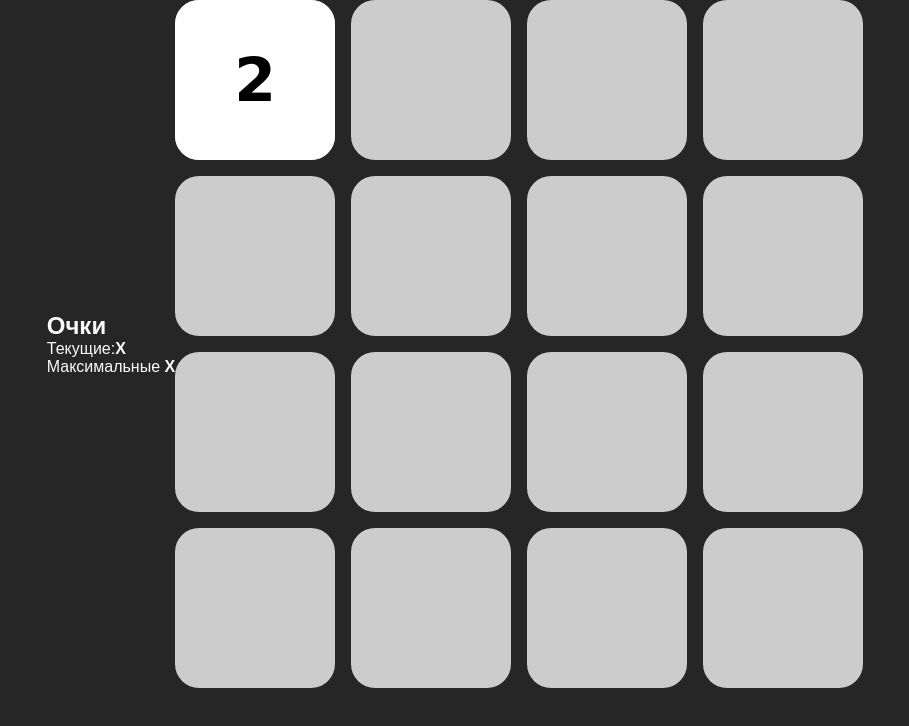
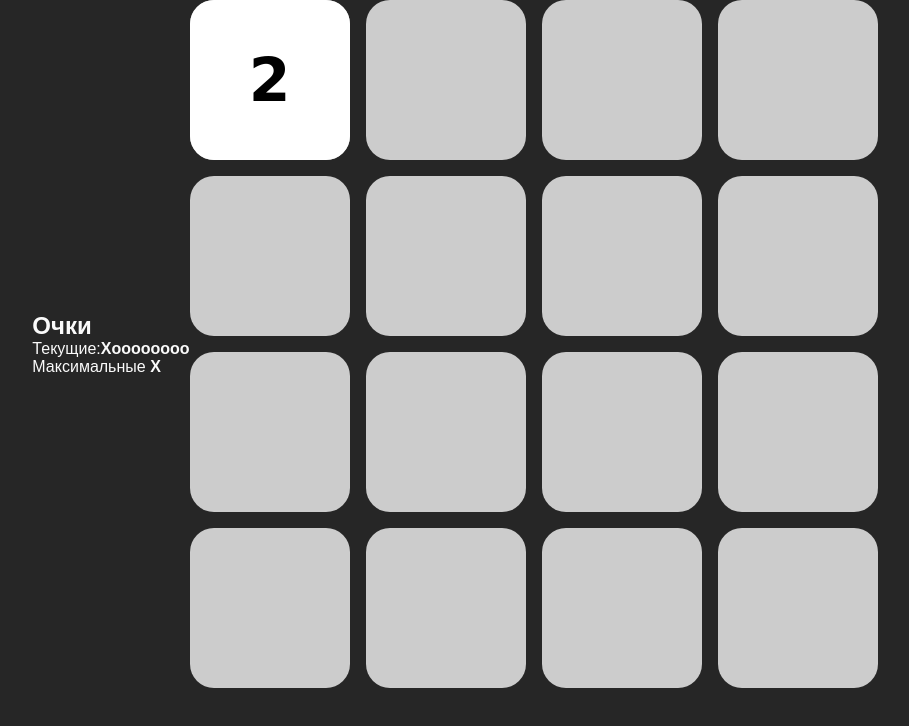
Before and after one commit to AgatZan/2048, a website: page build/index.html in a window 1280 px wide. Shown: the whole page, without its empty margins (185-1094 px from the left). Drawn offline with Linux system fonts and the light colour scheme.

Commit message:
test upload

```diff
--- a/build/index.html
+++ b/build/index.html
@@ -9,7 +9,9 @@
 	<body>
 		<section class="information">
 			<h2 class="information__title">Очки</h2>
-			<p class="information__current">Текущие:<strong>X</strong></p>
+			<p class="information__current">
+				Текущие:<strong>Xoooooooo</strong>
+			</p>
 			<p class="information__max">Максимальные <strong>X</strong></p>
 		</section>
 		<section class="game">
```
